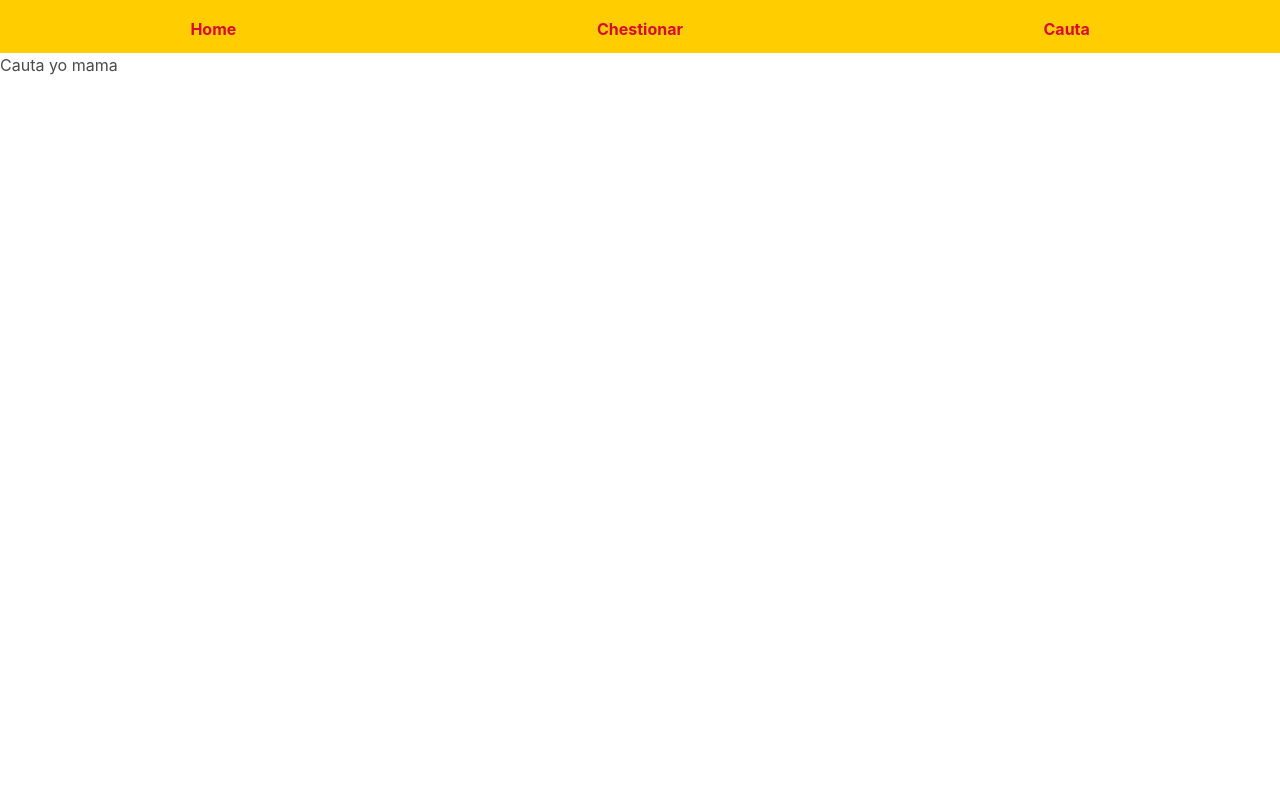
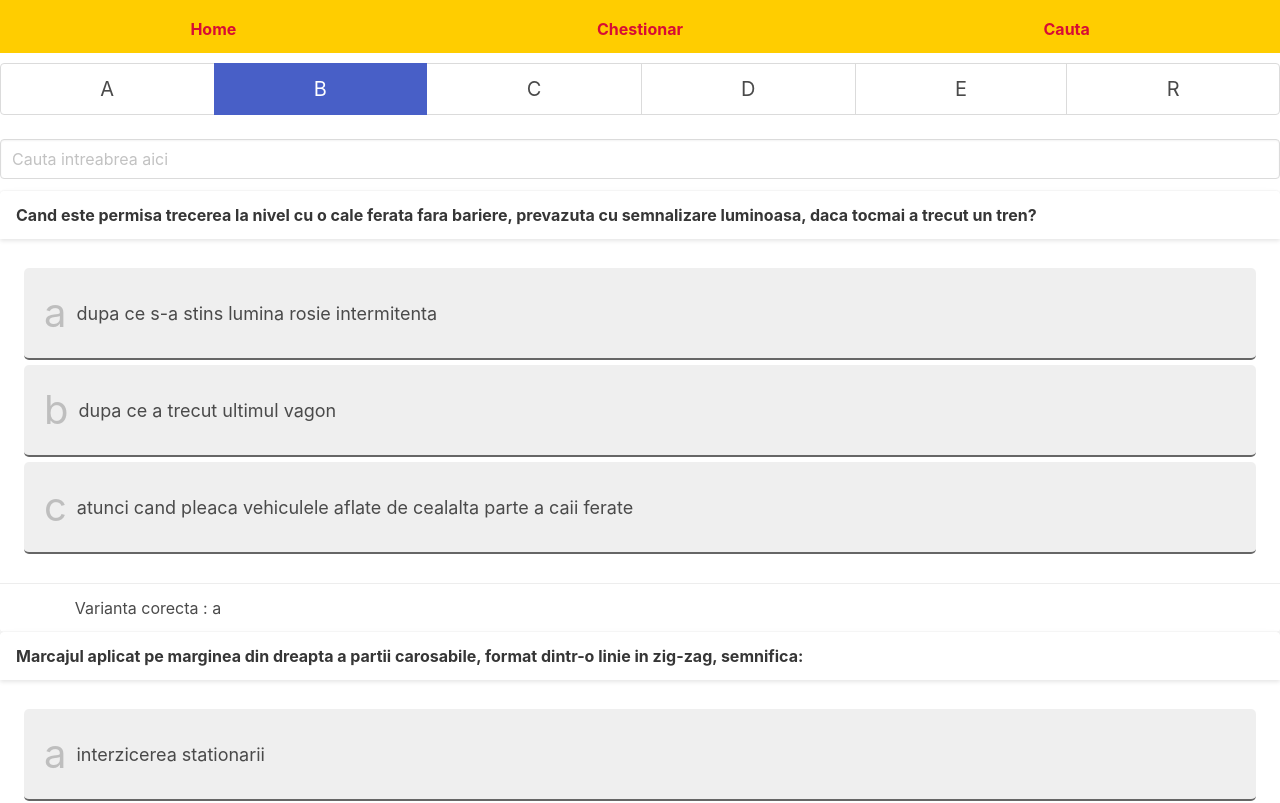
Before and after one commit to alexaapetrei/urs-next, a Next.js app: page /cauta in a window 1280 px wide. Shown: the top 803 px of the page. Built offline with nearby package versions, Linux system fonts and the light colour scheme.

Commit message:
search is here

```diff
--- a/next.config.js
+++ b/next.config.js
@@ -4,12 +4,14 @@ const nextConfig = {
   swcMinify: true,
 }
 
-const typescript = {
-  // !! WARN !!
-  // Dangerously allow production builds to successfully complete even if
-  // your project has type errors.
-  // !! WARN !!
-  ignoreBuildErrors: true,
+module.exports = {
+  typescript: {
+    // !! WARN !!
+    // Dangerously allow production builds to successfully complete even if
+    // your project has type errors.
+    // !! WARN !!
+    ignoreBuildErrors: true,
+  },
 }
 
-module.exports = {nextConfig,typescript}
+module.exports = nextConfig
--- a/pages/cauta.tsx
+++ b/pages/cauta.tsx
@@ -1,5 +1,86 @@
+import { useEffect, useState, useContext } from "react";
+import { AppContext } from "../components/context";
+import catego from "../data/catego";
+import CatSelector from "../components/catselector";
 const Cauta = () => {
-  return <>Cauta yo mama</>;
+  const { state, setState } = useContext(AppContext);
+  const [search, setSearch] = useState("");
+  const [found, setFound] = useState([]);
+
+  const handleUpdate = (e) => {
+    let thing = e.target.value;
+    console.log(thing);
+    setSearch(thing);
+  };
+
+  useEffect(() => {
+    let filtered = catego[state.categoria].filter((g) =>
+      g.q.toLowerCase().includes(search)
+    );
+    // filtered = filtered.slice(0, 10);
+
+    setFound(filtered);
+    console.log(found);
+  }, [search]);
+
+  return (
+    <>
+      <CatSelector />
+      <div className="field">
+        <p className="control">
+          <input
+            className="input"
+            type="text"
+            onChange={(e) => handleUpdate(e)}
+            placeholder="Cauta intreabrea aici"
+          />
+        </p>
+      </div>
+      {found.splice(0, 10).map((s) => {
+        return (
+          <>
+            <div key={s.id} className="card">
+              <div className="card-header">
+                <h2 className="card-header-title"> {s.q} </h2>
+              </div>
+              <div className="card-content">
+                <div className="columns">
+                  {s.i > 0 && (
+                    <div className="column">
+                      <figure className="image is-3by2">
+                        <img src={`/img/${state.categoria}/${s.i}.jpg`}></img>
+                      </figure>
+                    </div>
+                  )}
+                  <div className="column">
+                    <div className="center-vertical">
+                      <div className="ans">
+                        <span className="letter">a</span>
+                        <span className="text">{s.a}</span>
+                      </div>
+                      <div className="ans">
+                        <span className="letter">b</span>
+                        <span className="text">{s.b}</span>
+                      </div>
+                      <div className="ans">
+                        <span className="letter">c</span>
+                        <span className="text">{s.c}</span>
+                      </div>
+                    </div>
+                  </div>
+                </div>
+              </div>
+              <footer className="card-footer">
+                <p className="card-footer-item correct">
+                  <span className="text">Varianta corecta : {s.v} </span>
+                </p>
+              </footer>
+            </div>
+          </>
+        );
+      })}
+    </>
+  );
 };
 
 export default Cauta;
```
